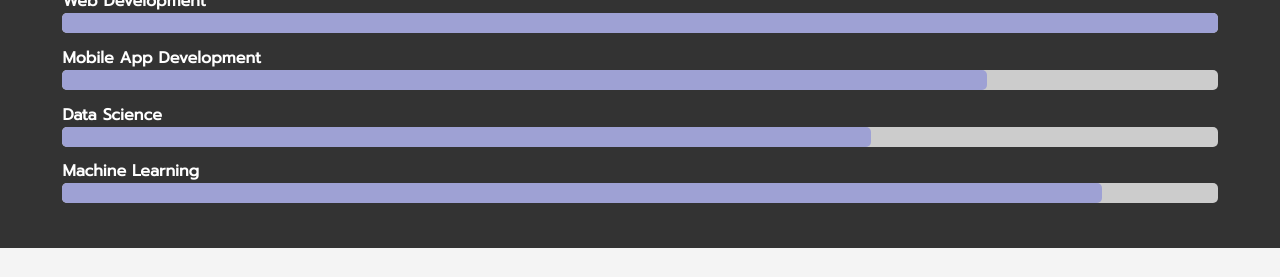
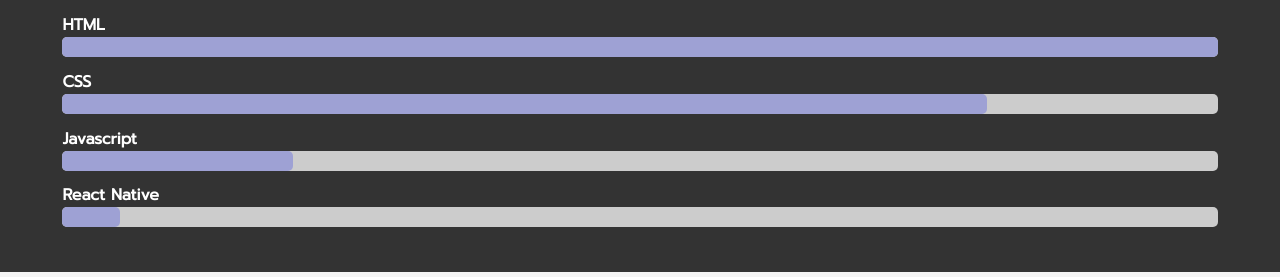
Before and after one commit to burcusarii/Freelancer, a website: page public/about.html in a window 1280 px wide. Shown: the part 762-1039 px from the top of the page. Drawn offline with nearby package versions, Linux system fonts and the light colour scheme.

Commit message:
g has been changed in about.html

```diff
--- a/public/about.html
+++ b/public/about.html
@@ -65,21 +65,21 @@
         <h2 class="section-title">what i know...</h2>
         <div class="border-bottom"></div>
         <div class="progress-bars">
-          <h4>Web Development</h4>
+          <h4>HTML</h4>
           <div class="progress">
             <div style="width: 100%"></div>
           </div>
-          <h4>Mobile App Development</h4>
+          <h4>CSS</h4>
           <div class="progress">
             <div style="width: 80%"></div>
           </div>
-          <h4>Data Science</h4>
+          <h4>Javascript</h4>
           <div class="progress">
-            <div style="width: 70%"></div>
+            <div style="width: 20%"></div>
           </div>
-          <h4>Machine Learning</h4>
+          <h4>React Native</h4>
           <div class="progress">
-            <div style="width: 90%"></div>
+            <div style="width: 5%"></div>
           </div>
         </div>
       </div>
```
Also changed, not shown: public/img/about.jpeg.
